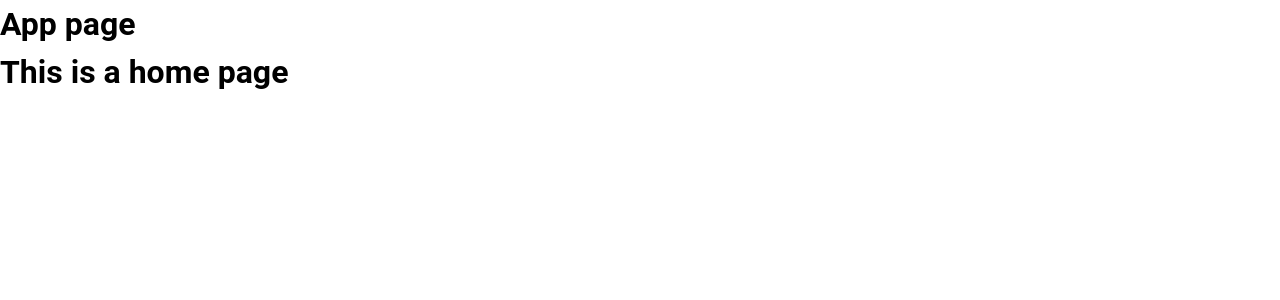
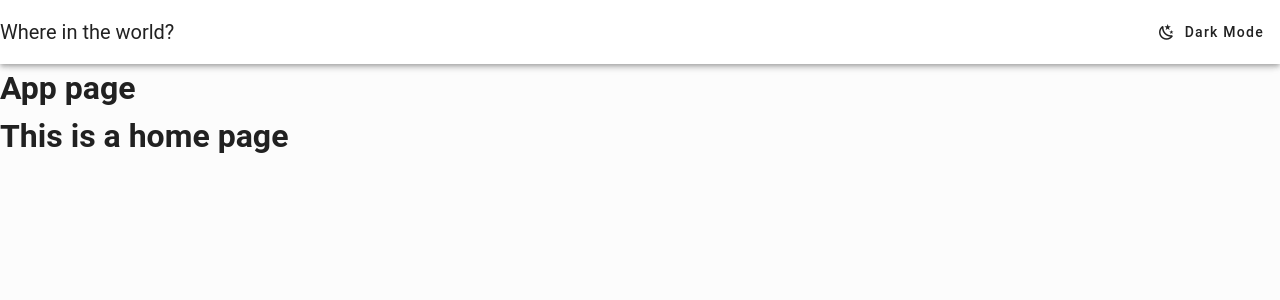
Before and after one commit to herminio-gurgel/rest-countries, a Vue app: page / in a window 1280 px wide. Shown: the top 300 px of the page. Built offline with nearby package versions, Linux system fonts and the light colour scheme; the HTML template or start-up script is replaced by a standard one.

Commit message:
🚚 feat: renomeando e montando os componentes em cada rota

```diff
--- a/src/App.vue
+++ b/src/App.vue
@@ -3,6 +3,10 @@ import { RouterView } from 'vue-router'
 </script>
 
 <template>
-  <h1>App page</h1>
-  <RouterView />
+  <v-app>
+    <v-main>
+      <h1>App page</h1>
+      <RouterView />
+    </v-main>
+  </v-app>
 </template>
--- a/src/router/index.ts
+++ b/src/router/index.ts
@@ -1,18 +1,24 @@
 import { createRouter, createWebHistory } from 'vue-router'
-import HomeView from '../views/HomeView.vue'
+import TheNavigationBar from '@/components/TheNavigationBar.vue'
 
 const router = createRouter({
   history: createWebHistory(import.meta.env.BASE_URL),
   routes: [
     {
       path: '/',
-      name: 'home',
-      component: HomeView,
-    },
-    {
-      path: '/detail',
-      name: 'detail',
-      component: () => import('../views/DetailView.vue'),
+      component: TheNavigationBar,
+      children: [
+        {
+          path: '',
+          name: 'home',
+          component: () => import('../views/HomeView.vue'),
+        },
+        {
+          path: 'detail',
+          name: 'detail',
+          component: () => import('../views/DetailView.vue'),
+        },
+      ],
     },
   ],
 })
```
